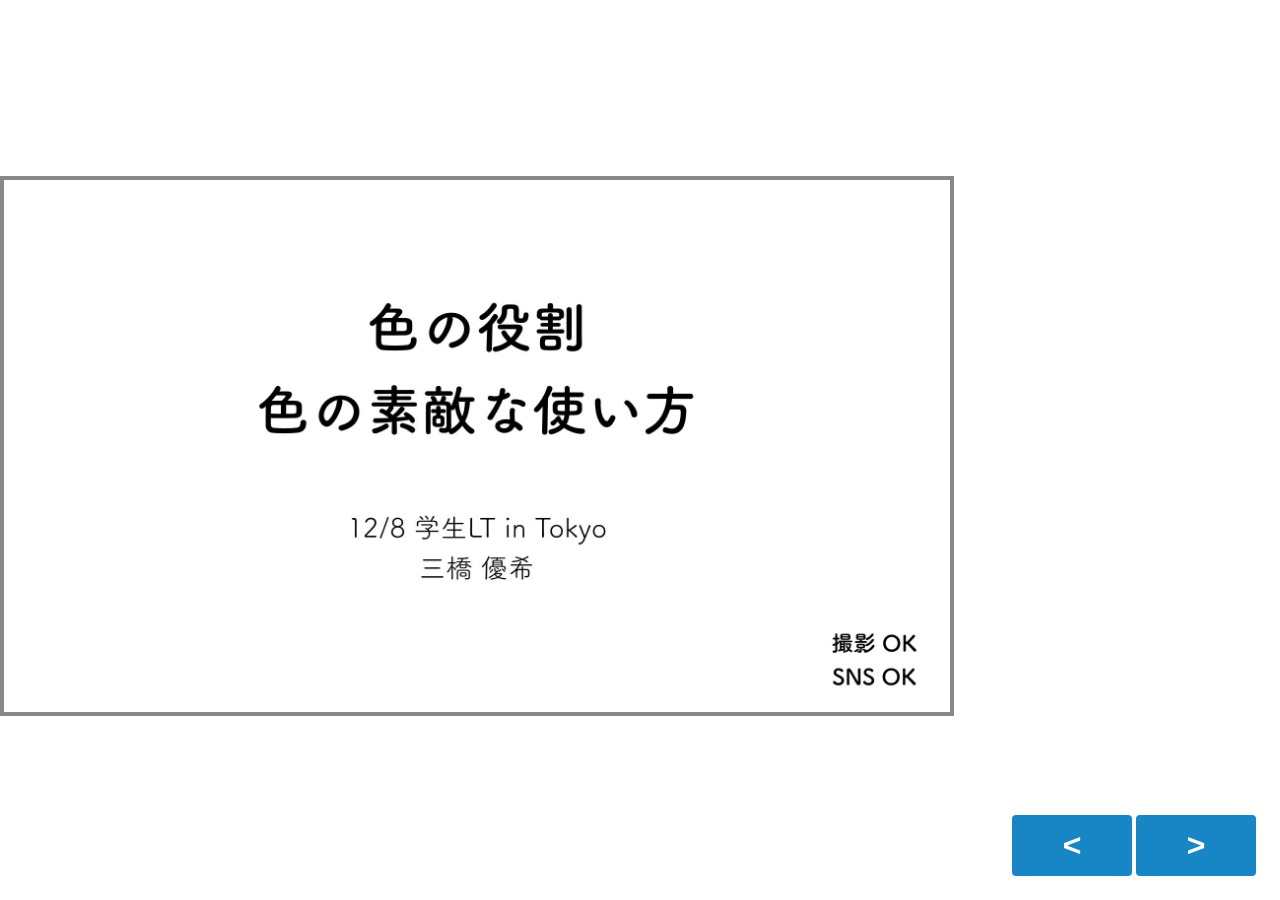
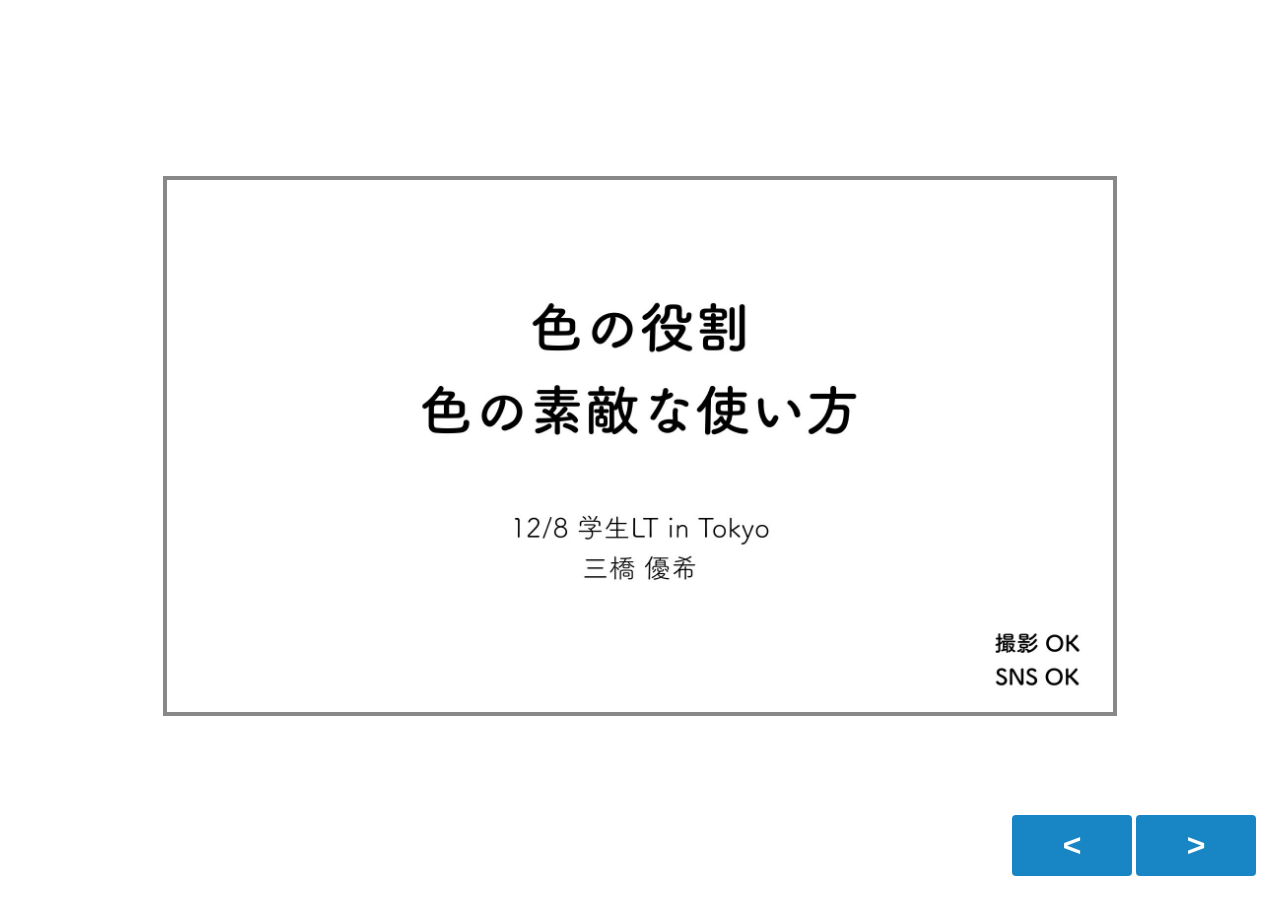
Before and after one commit to Mekurun/mekurun.com, a Jekyll site: the page built from _posts/2020-05-16-test.markdown, in a window 1280 px wide. Built offline with Jekyll 4.4.1, drawn with Linux system fonts in a browser that asks for light colours.

Commit message:
スライドのスタイル修正

```diff
--- a/css/main.scss
+++ b/css/main.scss
@@ -17,6 +17,9 @@ body {
     max-height: 60vh;
     margin: calc((40vh - 8px)/2) auto;
     position: absolute;
+    left: 0;
+    right: 0;
+    max-width: 100%;
   }
 }
 
```
